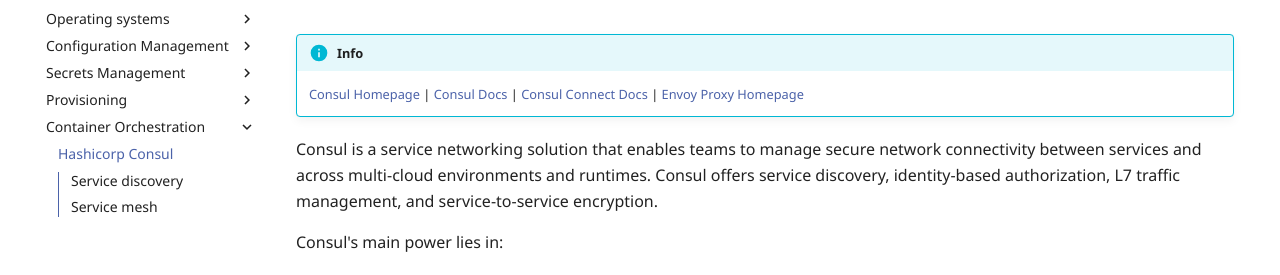
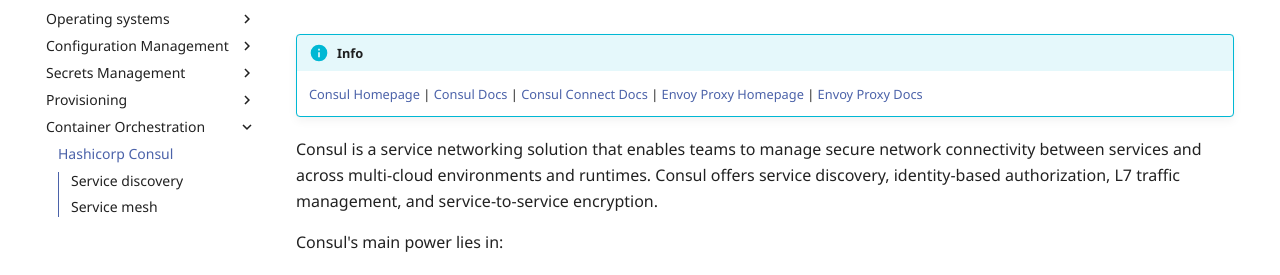
Before and after one commit to JamFox/docs.jamfox.dev, an MkDocs documentation site: the page built from docs/content/homelab/consul.md, in a window 1280 px wide and 900 px high. Shown: the part 194-469 px from the top of the window. Built offline with MkDocs 1.6.1 and Material for MkDocs 9.7.7, drawn with Linux system fonts in a browser that asks for light colours; comment, search, counter and statistics services are not loaded.

Commit message:
consul: add evoy docs

```diff
--- a/docs/content/homelab/consul.md
+++ b/docs/content/homelab/consul.md
@@ -6,7 +6,8 @@ title: "Hashicorp Consul"
     [Consul Homepage](https://www.consul.io/) |
     [Consul Docs](https://developer.hashicorp.com/consul/docs) |
     [Consul Connect Docs](https://developer.hashicorp.com/consul/docs/connect) |
-    [Envoy Proxy Homepage](https://www.envoyproxy.io/)
+    [Envoy Proxy Homepage](https://www.envoyproxy.io/) |
+    [Envoy Proxy Docs](https://www.envoyproxy.io/docs)
 
 Consul is a service networking solution that enables teams to manage secure network connectivity between services and across multi-cloud environments and runtimes. Consul offers service discovery, identity-based authorization, L7 traffic management, and service-to-service encryption.
 
```
